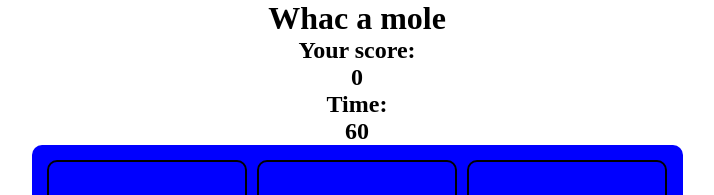
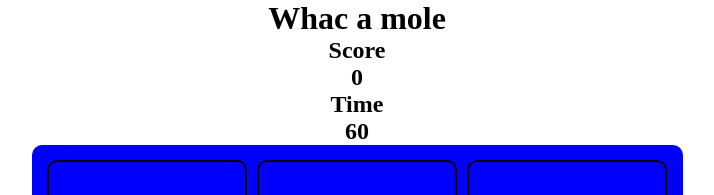
Before and after one commit to Lu-Smith/whac_a_mole_js, a plain HTML site: page index.html in a window 1280 px wide. Shown: the top 195 px of the page, without its empty margins (283-997 px from the left). Drawn offline with Linux system fonts and the light colour scheme.

Commit message:
Updated index.html

```diff
--- a/index.html
+++ b/index.html
@@ -9,10 +9,16 @@
 </head>
 <body>
     <h1>Whac a mole</h1>
-    <h2>Your score:</h2>
-    <h2 id="score">0</h2>
-    <h2>Time:</h2>
-    <h2 id="time-left">60</h2>
+    <div class="display">
+        <div>
+            <h2>Score</h2>
+            <h2 id="score">0</h2>
+        </div>
+        <div>
+            <h2>Time</h2>
+            <h2 id="time-left">60</h2>
+        </div>
+    </div>
     <div class="grid">
         <div class="square" id="1"></div>
         <div class="square" id="2"></div>
```
